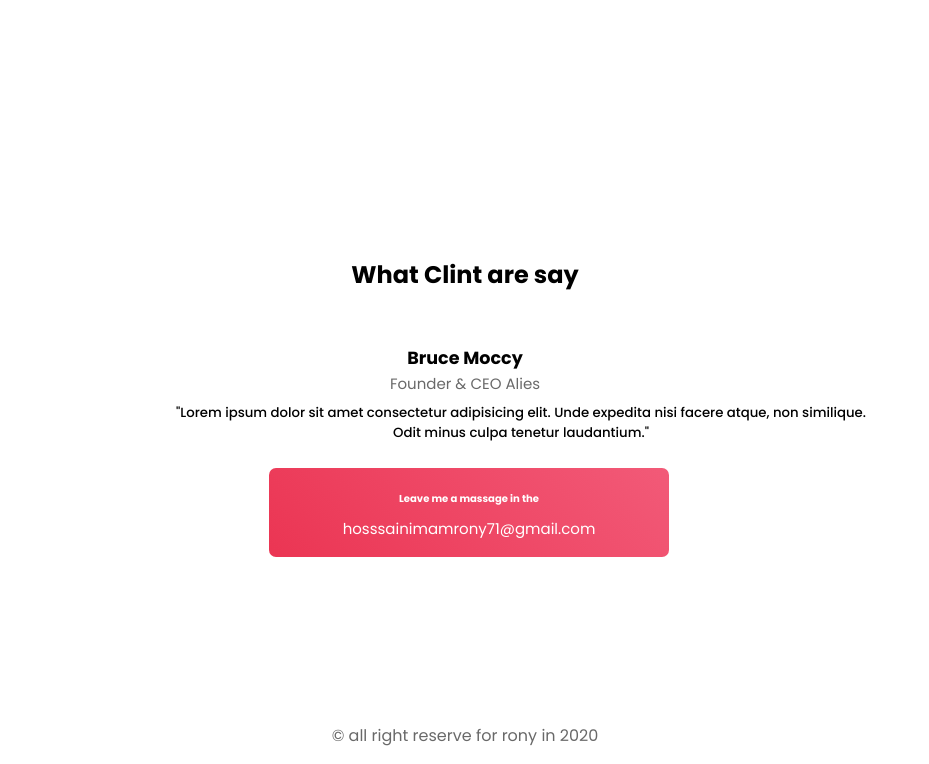
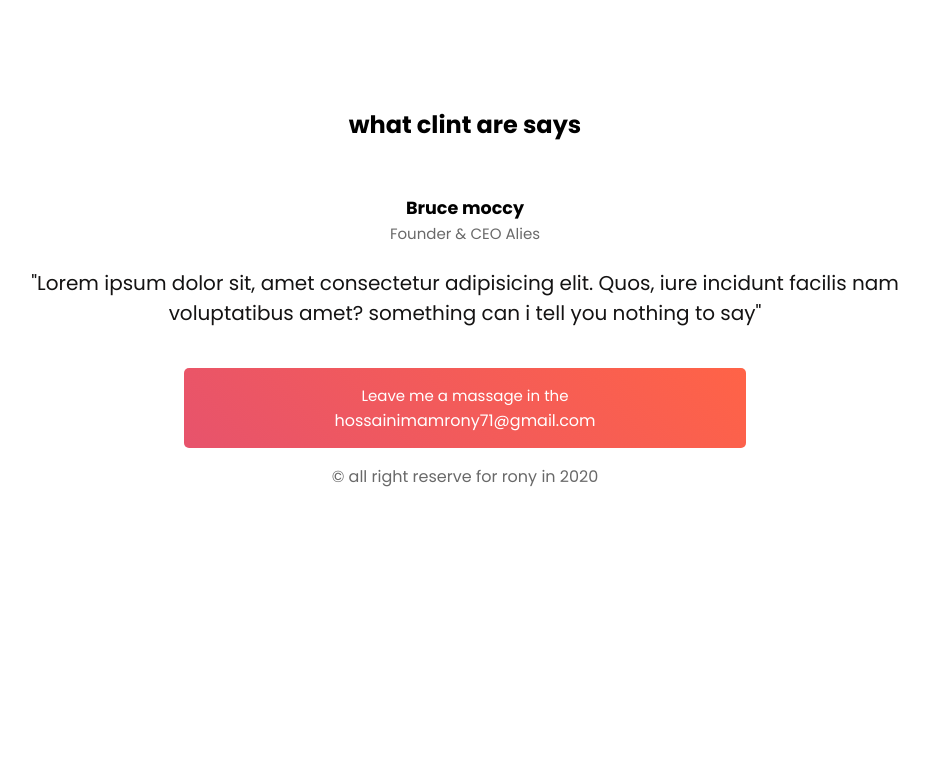
Before and after one commit to hossainimamrony/personal_website, a plain HTML site: page index.html in a window 1280 px wide. Shown: the part 1782-2546 px from the top of the page, without its empty margins (175-1104 px from the left). After the commit the page ends 2287 px from the top, so only its background shows below. Drawn offline with Linux system fonts and the light colour scheme.

Commit message:
all done

```diff
--- a/index.html
+++ b/index.html
@@ -52,19 +52,19 @@
     </section>
             <!--last section-->
  <section class="last_section">
-        <div class="center" >
-            <h2>What Clint are say</h3>
+     <h1>
+         what clint are says
+     </h1>
      <br>
-            <div class="moccy">
-                <h3>Bruce Moccy</h3>
+     <div class="line">
+     <h3>Bruce moccy</h3>
      <p>Founder & CEO Alies</p>
     </div>
-            <h5 class="lorem">"Lorem ipsum dolor sit amet consectetur adipisicing elit. Unde expedita nisi facere atque, non similique. Odit minus culpa tenetur laudantium."</h5>
-        </div>
+     <p class="pragraph">"Lorem ipsum dolor sit, amet consectetur adipisicing elit. Quos, iure incidunt facilis nam voluptatibus amet? something can i tell you nothing to say"</p>
      <br>
-        <div class="contact_me">
-            <h6>Leave me a massage in the</h6>
-            <a class="lastbutton"  href="hosssainimamrony71@gmail.com">hosssainimamrony71@gmail.com</a>
+     <div class="button_last">
+
+         <a href="hossainimamrony71@gmail.com"><span class="edit">Leave me a massage in the</span> <br> hossainimamrony71@gmail.com</a>
      </div>
  </section>
 
--- a/style.css
+++ b/style.css
@@ -73,39 +73,37 @@ p{
     background-repeat: no-repeat;
 
 }
-.center{
-text-align:center;
+.last_section{
+    text-align:center;
 }
-.moccy{
-   line-height: 0.5;
-   font-size: 15px;
+
+.line{
+    line-height: 0.5;
+    font-size: 15px;
 }
-.lorem{
-    width:700px;
-    margin: 0 20% 0 20%;
-    font-weight: 500;
-}
-.contact_me{
-   width:400px;
-   text-align: center;
-   margin:0 30% 0 30%;
-   line-height: 0.5;
-   text-decoration: none;
-    background-image: linear-gradient( 45deg,#eb3553, #f25a78);
-    border-radius: 7px;
-    padding-bottom:25px;
-    padding-top:5px;
-    color:white;
-    font-size: 15px;
-
-}
-.lastbutton{
-    text-decoration: none;
-    color:white;
-}
-.last_section{
-    padding:150px;
+.pragraph{
+    margin: auto;
+    width: 70%;
+   color:#141313;
+    padding: 15px;
+    font-size: 20px;
 }
 footer{
     text-align:center;
 }
+.button_last a{
+    text-decoration:none;
+    color:white;
+
+}
+.button_last{
+    background-image: linear-gradient( 45deg, rgb(231, 83, 108), tomato);
+    border-radius: 5px;
+    padding:15px 25px;
+
+    margin: auto;
+    width: 40%;
+}
+.edit{
+    font-size:15px;
+}
```
Lines whose indentation alone changed are shown as unchanged.
